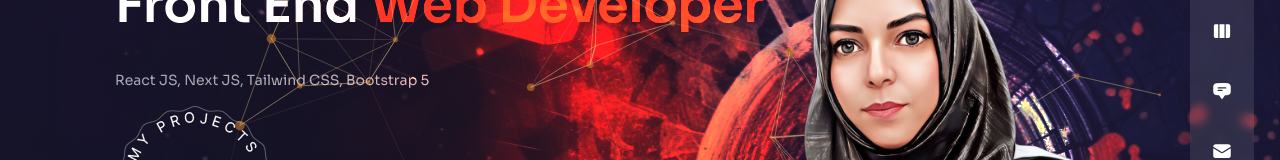
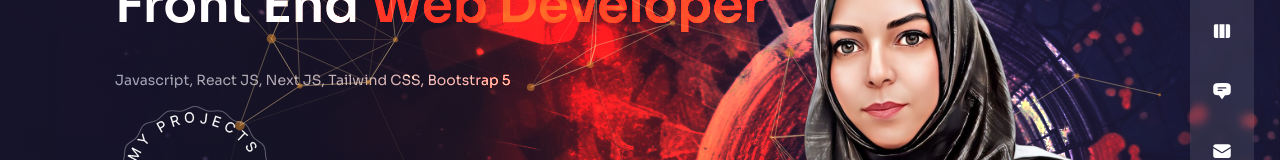
Before and after one commit to sanaafzal-cmd/nextjs-portfolio, a Next.js app: page / in a window 1280 px wide. Shown: the part 399-559 px from the top of the page. Built offline with nearby package versions, Linux system fonts and the light colour scheme.

Commit message:
23 august

```diff
--- a/pages/index.js
+++ b/pages/index.js
@@ -41,7 +41,7 @@ const Home = () => {
         animate='show'
         exit='hidden'  className='h1'>Front End <span className='text-accent'>Web Developer</span> <br />
          </motion.h1>
-<small class='text-sm text-gray-400 pb-4'>React JS, Next JS, Tailwind CSS, Bootstrap 5</small>
+<small class='text-sm text-gray-400 pb-4'>Javascript, React JS, Next JS, Tailwind CSS, Bootstrap 5</small>
 
         {/* button */}
         <div className='flex justify-center xl:hidden relative'>
```
